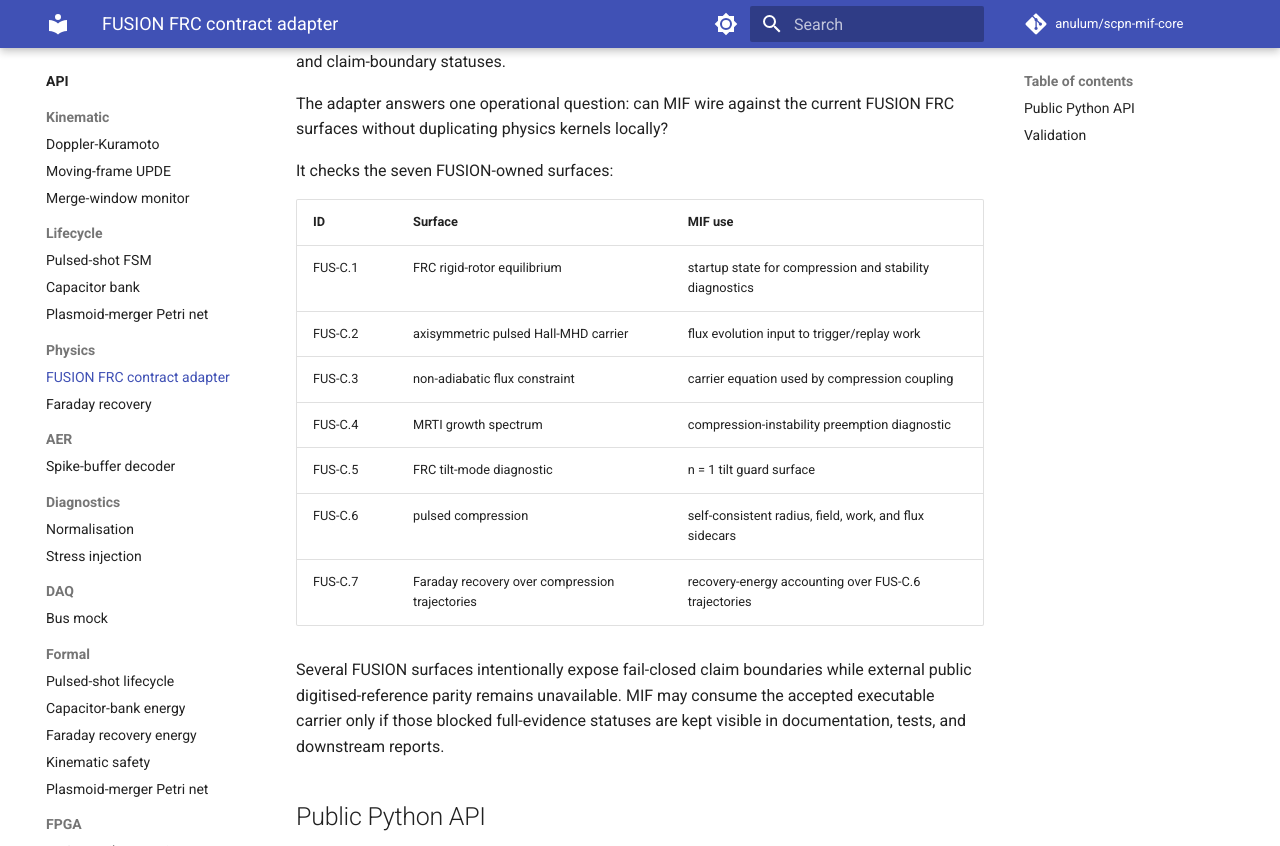
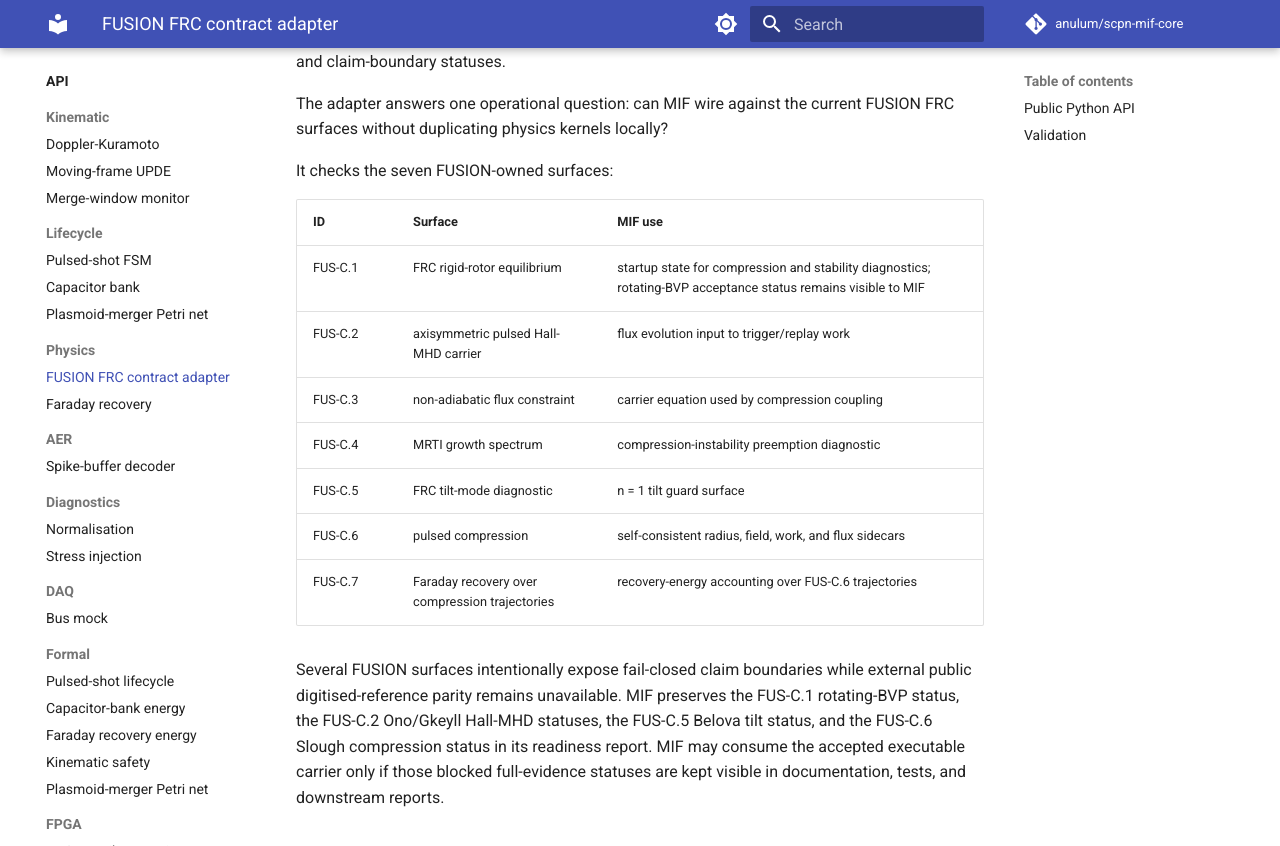
Before and after one commit to anulum/scpn-mif-core, an MkDocs documentation site: the page built from docs/api/physics/fusion_frc_contract.md, in a window 1280 px wide and 900 px high, scrolled down 313 px, cut to the strip 0-846 px from the top of the window. Built offline with MkDocs 1.6.1 and Material for MkDocs 9.7.7, drawn with Linux system fonts in a browser that asks for light colours; comment, search, counter and statistics services are not loaded.

Commit message:
fix: preserve FUSION FRC claim boundary
Authored by Anulum Fortis & Arcane Sapience (protoscience@anulum.li)

```diff
--- a/.pre-commit-config.yaml
+++ b/.pre-commit-config.yaml
@@ -45,3 +45,9 @@ repos:
         entry: python tools/check_secrets.py
         language: system
         pass_filenames: false
+
+      - id: mypy-strict
+        name: mypy strict type gate
+        entry: mypy src/scpn_mif_core/ tools/
+        language: system
+        pass_filenames: false
--- a/docs/api/physics/fusion_frc_contract.md
+++ b/docs/api/physics/fusion_frc_contract.md
@@ -19,7 +19,7 @@ It checks the seven FUSION-owned surfaces:
 
 | ID | Surface | MIF use |
 | :--- | :--- | :--- |
-| FUS-C.1 | FRC rigid-rotor equilibrium | startup state for compression and stability diagnostics |
+| FUS-C.1 | FRC rigid-rotor equilibrium | startup state for compression and stability diagnostics; rotating-BVP acceptance status remains visible to MIF |
 | FUS-C.2 | axisymmetric pulsed Hall-MHD carrier | flux evolution input to trigger/replay work |
 | FUS-C.3 | non-adiabatic flux constraint | carrier equation used by compression coupling |
 | FUS-C.4 | MRTI growth spectrum | compression-instability preemption diagnostic |
@@ -28,9 +28,12 @@ It checks the seven FUSION-owned surfaces:
 | FUS-C.7 | Faraday recovery over compression trajectories | recovery-energy accounting over FUS-C.6 trajectories |
 
 Several FUSION surfaces intentionally expose fail-closed claim boundaries while
-external public digitised-reference parity remains unavailable. MIF may consume
-the accepted executable carrier only if those blocked full-evidence statuses are
-kept visible in documentation, tests, and downstream reports.
+external public digitised-reference parity remains unavailable. MIF preserves
+the FUS-C.1 rotating-BVP status, the FUS-C.2 Ono/Gkeyll Hall-MHD statuses, the
+FUS-C.5 Belova tilt status, and the FUS-C.6 Slough compression status in its
+readiness report. MIF may consume the accepted executable carrier only if those
+blocked full-evidence statuses are kept visible in documentation, tests, and
+downstream reports.
 
 ## Public Python API
 
```
Also changed, not shown: docs/generated/compatibility_matrix.json (+8 -10 lines), docs/generated/compatibility_matrix.md (+5 -7 lines), pyproject.toml (+10 -4 lines), 4 other files.
